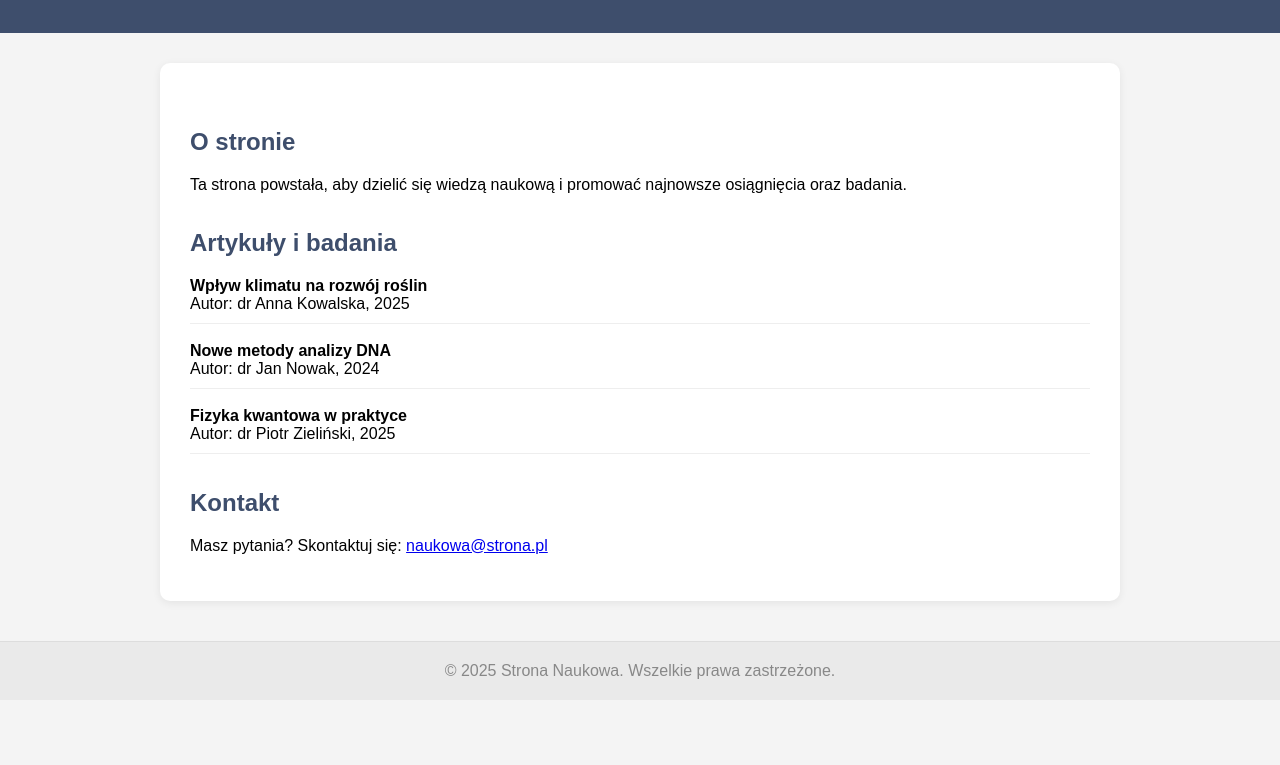
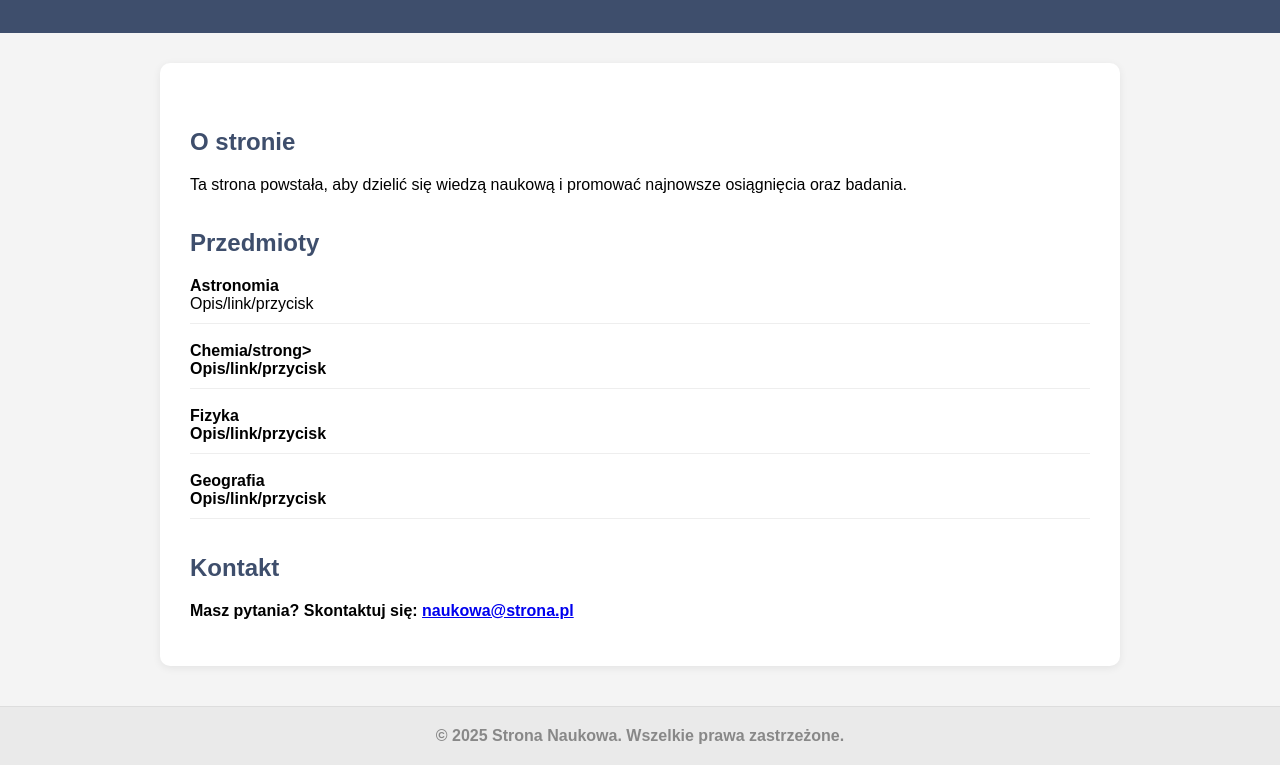
Before and after one commit to probnastronabartek/Strona, a plain HTML site: page index.html in a window 1280 px wide. Shown: the part 141-906 px from the top of the page. Before the commit the page ends 841 px from the top, so only its background shows below. Drawn offline with Linux system fonts and the light colour scheme.

Commit message:
Update index.html

```diff
--- a/index.html
+++ b/index.html
@@ -62,19 +62,23 @@
             <p>Ta strona powstała, aby dzielić się wiedzą naukową i promować najnowsze osiągnięcia oraz badania.</p>
         </section>
         <section>
-            <h2>Artykuły i badania</h2>
+            <h2>Przedmioty</h2>
             <ul class="articles">
                 <li>
-                    <strong>Wpływ klimatu na rozwój roślin</strong><br>
-                    <span>Autor: dr Anna Kowalska, 2025</span>
+                    <strong>Astronomia</strong><br>
+                    <span>Opis/link/przycisk</span>
                 </li>
                 <li>
-                    <strong>Nowe metody analizy DNA</strong><br>
-                    <span>Autor: dr Jan Nowak, 2024</span>
+                    <strong>Chemia/strong><br>
+                    <span>Opis/link/przycisk</span>
                 </li>
                 <li>
-                    <strong>Fizyka kwantowa w praktyce</strong><br>
-                    <span>Autor: dr Piotr Zieliński, 2025</span>
+                    <strong>Fizyka</strong><br>
+                    <span>Opis/link/przycisk</span>
+                </li>
+                <li>
+                    <strong>Geografia</strong><br>
+                    <span>Opis/link/przycisk</span>
                 </li>
             </ul>
         </section>
```
